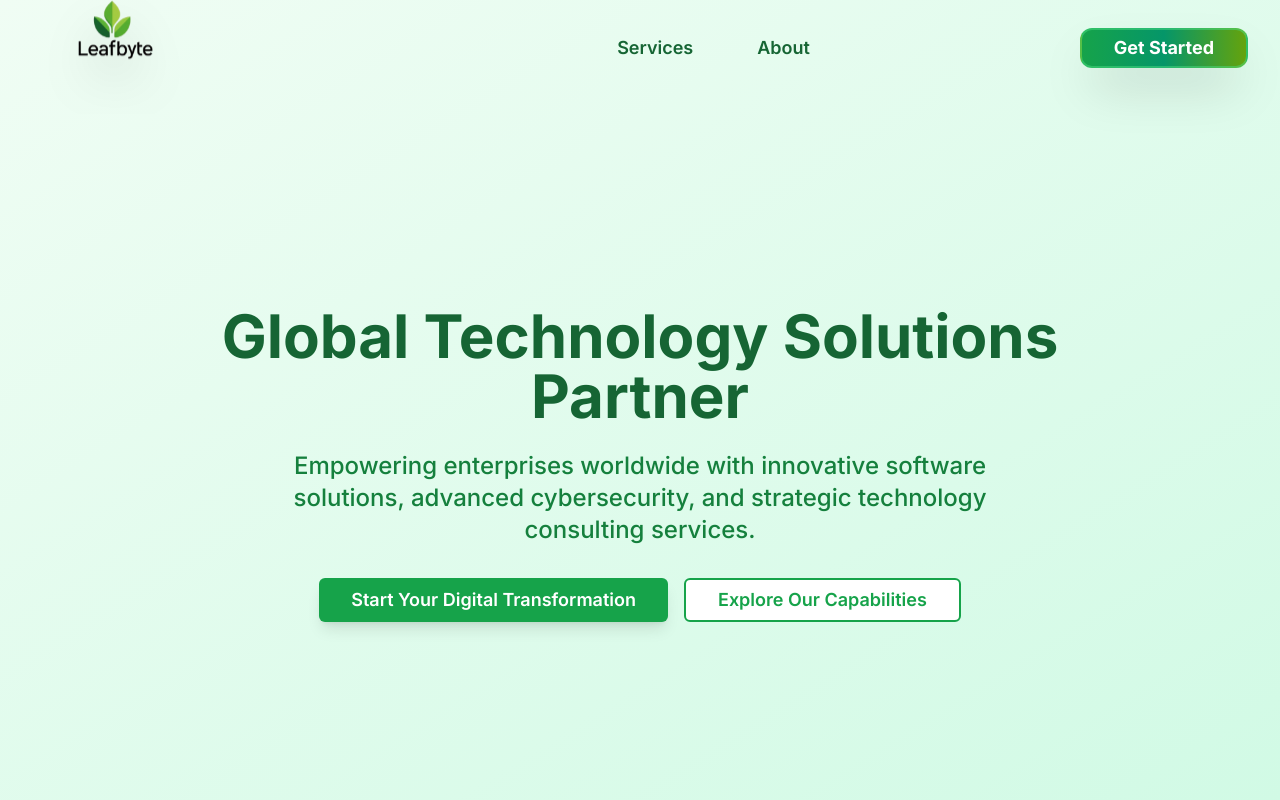
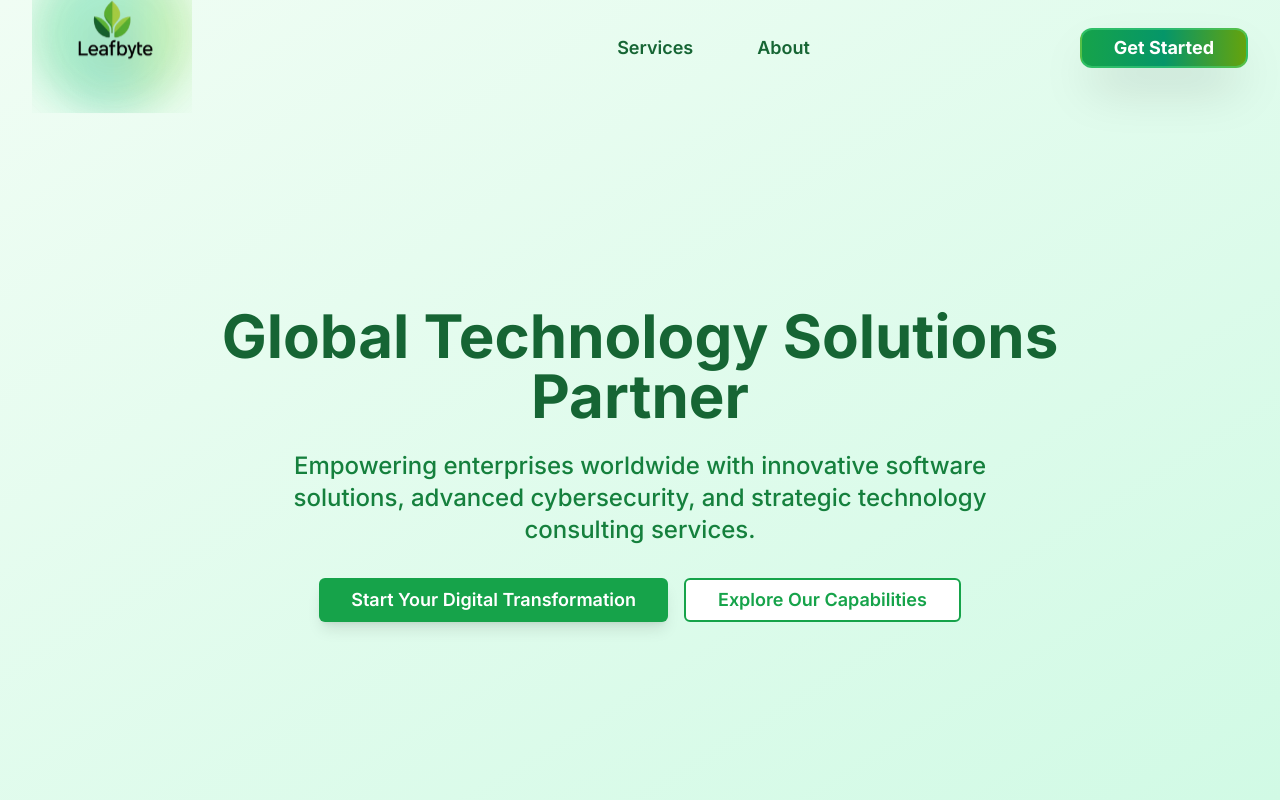
Before and after one commit to Shashank-ray2053/leafbyte-digital-hub, a React (Vite) app: page / in a window 1280 px wide. Shown: the top 800 px of the page. Built offline with nearby package versions, Linux system fonts and the light colour scheme.

Commit message:
Add blinking effect to logo
Add a blinking effect behind the logo in the header and footer.

```diff
--- a/src/components/Footer.tsx
+++ b/src/components/Footer.tsx
@@ -51,8 +51,13 @@ const Footer = () => {
       <div className="container mx-auto px-4 sm:px-6 lg:px-8 py-12 relative z-10">
         <div className="grid grid-cols-1 md:grid-cols-2 lg:grid-cols-4 gap-8">
           <div className="lg:col-span-2 animate-fade-in">
-            <div className="flex items-center mb-6">
-              <img alt="Leafbyte Technology" className="h-12 w-auto filter drop-shadow-lg mr-3" src="/leafbyte-uploads/ccb3569c-f557-4f9a-8347-f058ac1194ab.png" />
+            <div className="flex items-center mb-6 relative">
+              {/* Blinking effect background for footer logo */}
+              <div className="relative mr-3">
+                <div className="absolute inset-0 bg-gradient-to-r from-green-400/30 via-emerald-400/30 to-lime-400/30 rounded-full blur-lg animate-pulse"></div>
+                <div className="absolute inset-0 bg-gradient-to-r from-green-500/20 via-emerald-500/20 to-lime-500/20 rounded-full blur-md animate-pulse animation-delay-1000"></div>
+                <img alt="Leafbyte Technology" className="h-12 w-auto filter drop-shadow-lg relative z-10" src="/leafbyte-uploads/ccb3569c-f557-4f9a-8347-f058ac1194ab.png" />
+              </div>
               <h2 className="text-2xl font-bold text-white">Leafbyte Technology</h2>
             </div>
             <p className="text-gray-300 mb-6 max-w-md leading-relaxed">
--- a/src/components/Header.tsx
+++ b/src/components/Header.tsx
@@ -41,12 +41,15 @@ const Header = () => {
       <nav className="container mx-auto px-4 sm:px-6 lg:px-8">
         <div className="flex justify-between items-center h-16 md:h-20 lg:h-24">
           <div className="flex items-center overflow-hidden">
-            <div className="flex-shrink-0 flex items-center group cursor-pointer animate-float overflow-hidden py-2" onClick={() => handleNavClick('#home')}>
+            <div className="flex-shrink-0 flex items-center group cursor-pointer animate-float overflow-hidden py-2 relative" onClick={() => handleNavClick('#home')}>
               <div className="relative overflow-hidden">
+                {/* Blinking effect background */}
+                <div className="absolute inset-0 bg-gradient-to-r from-green-400/30 via-emerald-400/30 to-lime-400/30 rounded-full blur-xl animate-pulse"></div>
+                <div className="absolute inset-0 bg-gradient-to-r from-green-500/20 via-emerald-500/20 to-lime-500/20 rounded-full blur-lg animate-pulse animation-delay-1000"></div>
                 <img
                   src="/leafbyte-uploads/37345126-e659-43bc-92bb-ef6a37d5844d.png"
                   alt="Leafbyte Technology"
-                  className="h-24 md:h-32 lg:h-40 w-auto group-hover:scale-110 transition-all duration-500 filter drop-shadow-2xl hover:drop-shadow-3xl transform-gpu"
+                  className="h-24 md:h-32 lg:h-40 w-auto group-hover:scale-110 transition-all duration-500 filter drop-shadow-2xl hover:drop-shadow-3xl transform-gpu relative z-10"
                 />
               </div>
             </div>
```
